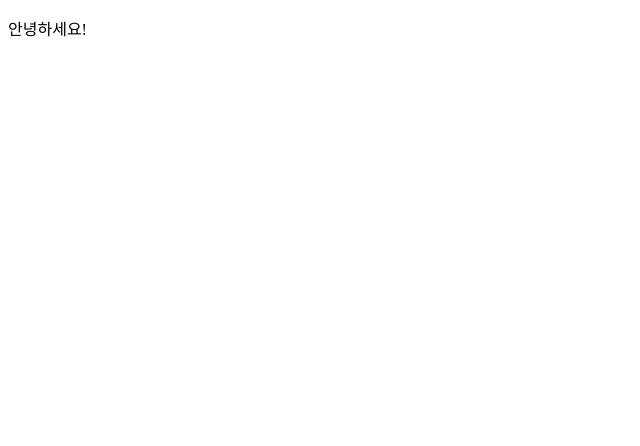
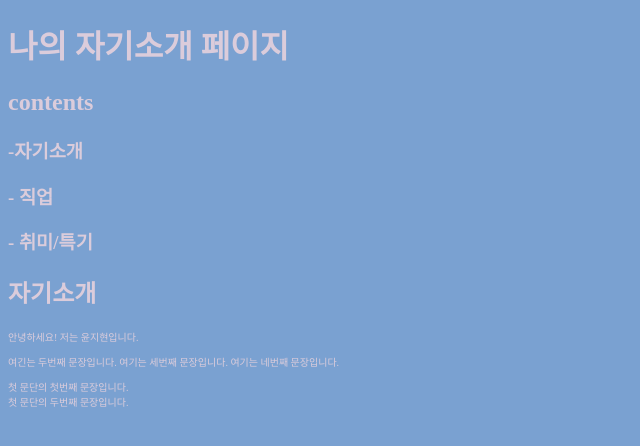
Before and after one commit to Yoonjihyun/24-prg, a plain HTML site: page index.html in a window 1280 px wide. Shown: the whole page, without its empty margins (0-640 px from the left). Drawn offline with Linux system fonts and the light colour scheme.

Commit message:
24.03.23(meta,link,script,h,p)

```diff
--- a/index.html
+++ b/index.html
@@ -8,9 +8,38 @@
   <meta name="description" content="나의 첫 자기소개 페이지입니다.">
   <meta name="author" content="Kookmin Univ">
   <meta name="keywords" content="자기소개, 국민대, 경영대학원">
+   <!--open graph protocol -->
+   <meta property="og:title" content="아이앰 그라운드">
+   <meta property="og:description" content="나의 첫 자기소개 페이지입니다.">
+   <meta property="og:image" content="https://www.pexels.com/ko-kr/photo/20337377/">
+   <link href="./style.css" rel="stylesheet" type="text/css">
+   <style>
+     p{
+       font-size : 10px;
+     }
+   </style>
+   <script>
+     //alert('이 컴퓨터는 해킹되었습니다.');
+     //js에서 주석처리 할때 쓰는 //
+   </script>
+
  </head>
   <!-- body: 사용자에게 보여질 정보를 정의하는 공간 -->
   <body>
-    <p>안녕하세요!</p>
+   <h1> 나의 자기소개 페이지 </h1>
+   <h2>contents</h2>
+   <h3>-자기소개</h3>
+   <h3>- 직업</h3>
+   <h3>- 취미/특기</h3>
+   <h2>자기소개</h2>
+    <p>안녕하세요! 저는 윤지현입니다. </p>
+    <p>여긴는 두번째 문장입니다.
+
+    여기는 세번째 문장입니다.
+
+    여기는 네번째 문장입니다.</p>
+    <p>첫 문단의 첫번째 문장입니다.</br>
+    첫 문단의 두번째 문장입니다.</p>
+     <!-- 스타일의 영역이라 br을 여러개 쓰는건 안됨 -->
   </body>
 </html>
--- a/style.css
+++ b/style.css
@@ -2,3 +2,8 @@ html {
   height: 100%;
   width: 100%;
 }
+
+body{
+ background-color:#7aa1d1;
+  color :#dbccdb;
+}
```
